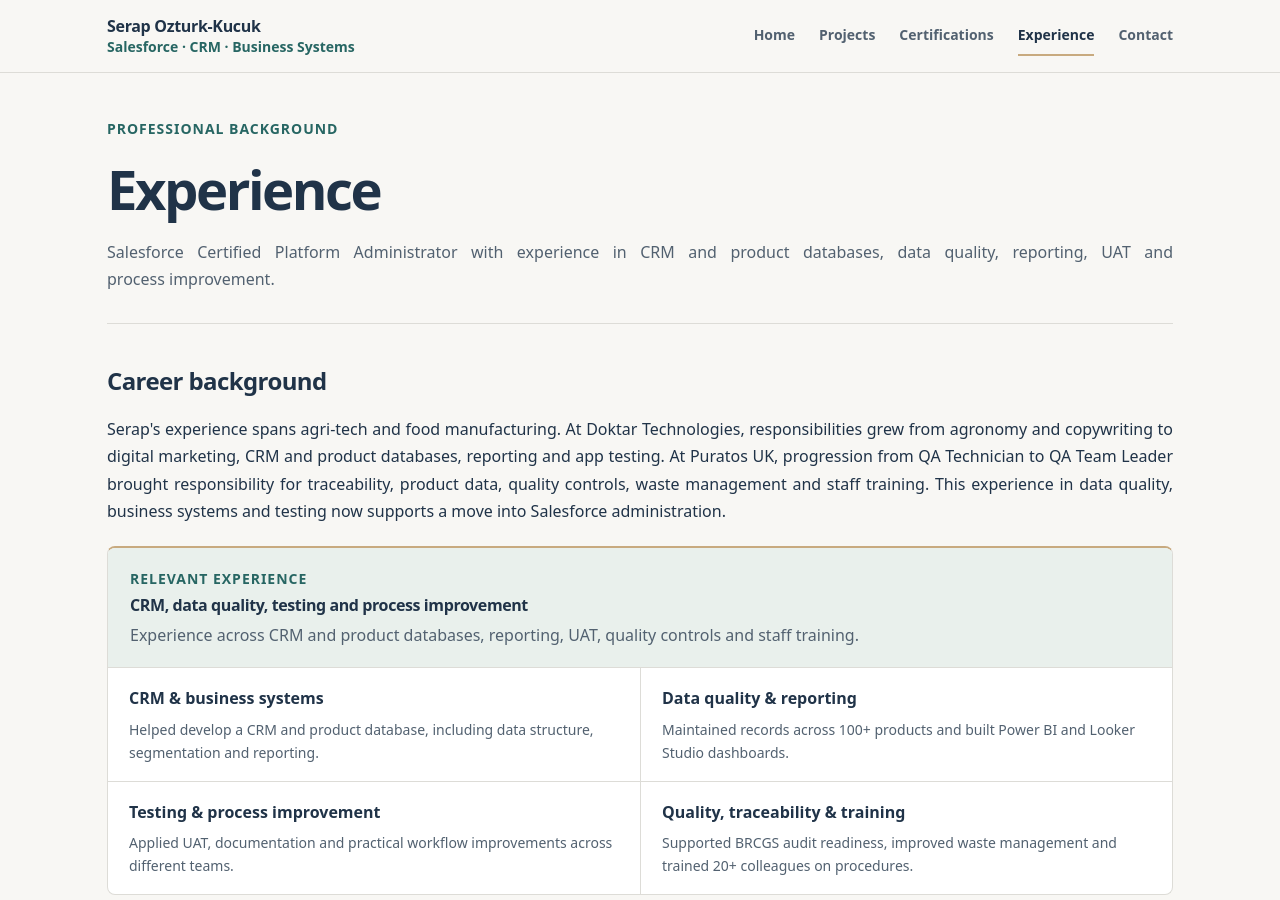
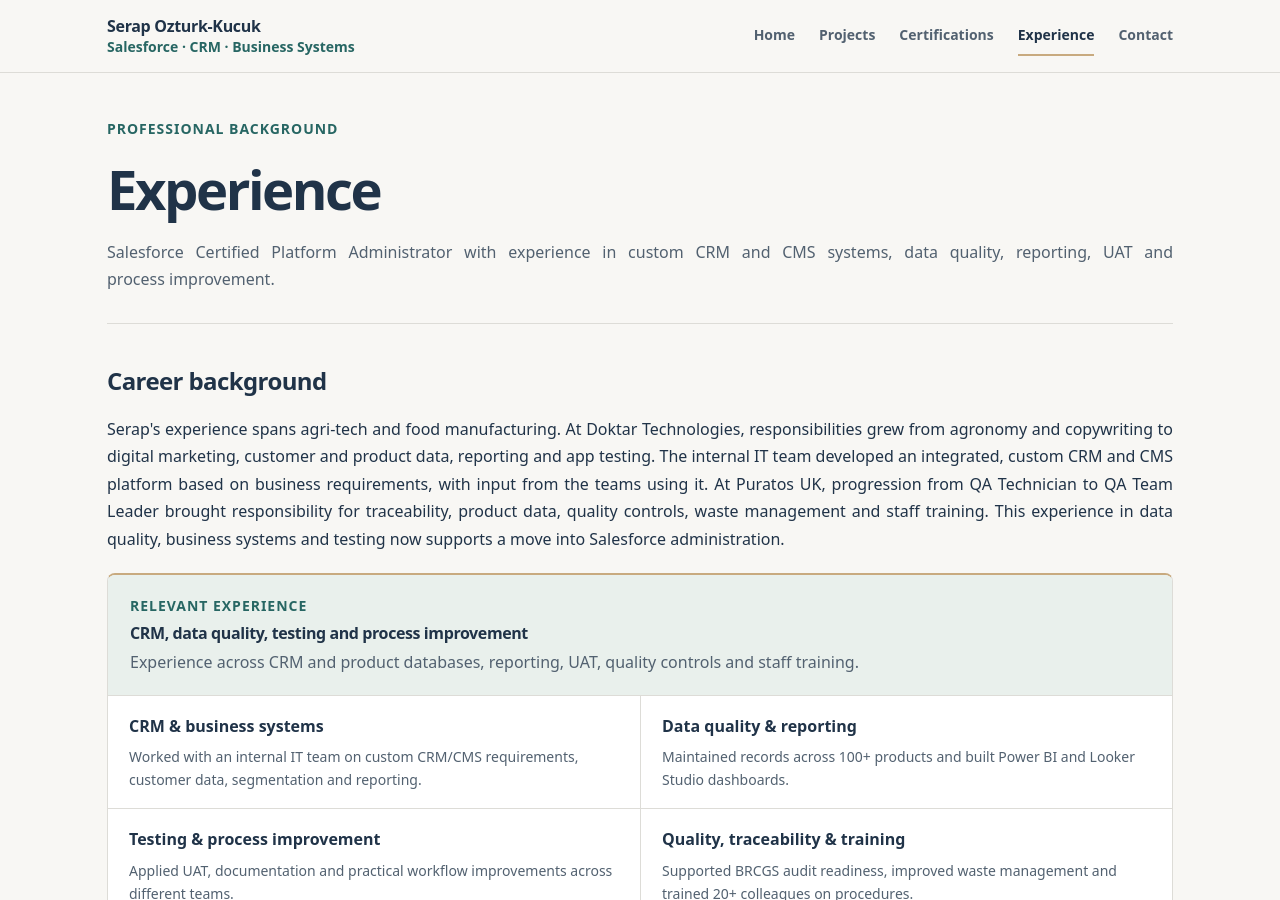
Before and after one commit to serapozturkkucuk/serapozturkkucuk.github.io, a Jekyll site: the page built from about/index.html, in a window 1280 px wide and 900 px high. Built offline with Jekyll 4.4.1, drawn with Linux system fonts in a browser that asks for light colours.

Commit message:
Clarify Doktar's internally developed CRM and CMS without implying personal software development

```diff
--- a/about/index.html
+++ b/about/index.html
@@ -5,13 +5,13 @@ title: Experience
 <header class="page-head experience-head">
   <span class="label">Professional background</span>
   <h1>Experience</h1>
-  <p class="lede">Salesforce Certified Platform Administrator with experience in CRM and product databases, data quality, reporting, UAT and process improvement.</p>
+  <p class="lede">Salesforce Certified Platform Administrator with experience in custom CRM and CMS systems, data quality, reporting, UAT and process improvement.</p>
 </header>
 
 <section class="block experience-intro">
   <h2>Career background</h2>
   <div class="experience-story">
-    <p>Serap's experience spans agri-tech and food manufacturing. At Doktar Technologies, responsibilities grew from agronomy and copywriting to digital marketing, CRM and product databases, reporting and app testing. At Puratos UK, progression from QA Technician to QA Team Leader brought responsibility for traceability, product data, quality controls, waste management and staff training. This experience in data quality, business systems and testing now supports a move into Salesforce administration.</p>
+    <p>Serap's experience spans agri-tech and food manufacturing. At Doktar Technologies, responsibilities grew from agronomy and copywriting to digital marketing, customer and product data, reporting and app testing. The internal IT team developed an integrated, custom CRM and CMS platform based on business requirements, with input from the teams using it. At Puratos UK, progression from QA Technician to QA Team Leader brought responsibility for traceability, product data, quality controls, waste management and staff training. This experience in data quality, business systems and testing now supports a move into Salesforce administration.</p>
   </div>
   <div class="experience-value">
     <div class="experience-value-heading">
@@ -20,7 +20,7 @@ title: Experience
       <p>Experience across CRM and product databases, reporting, UAT, quality controls and staff training.</p>
     </div>
     <ul class="value-grid">
-      <li><strong>CRM &amp; business systems</strong><span>Helped develop a CRM and product database, including data structure, segmentation and reporting.</span></li>
+      <li><strong>CRM &amp; business systems</strong><span>Worked with an internal IT team on custom CRM/CMS requirements, customer data, segmentation and reporting.</span></li>
       <li><strong>Data quality &amp; reporting</strong><span>Maintained records across 100+ products and built Power BI and Looker Studio dashboards.</span></li>
       <li><strong>Testing &amp; process improvement</strong><span>Applied UAT, documentation and practical workflow improvements across different teams.</span></li>
       <li><strong>Quality, traceability &amp; training</strong><span>Supported BRCGS audit readiness, improved waste management and trained 20+ colleagues on procedures.</span></li>
```
